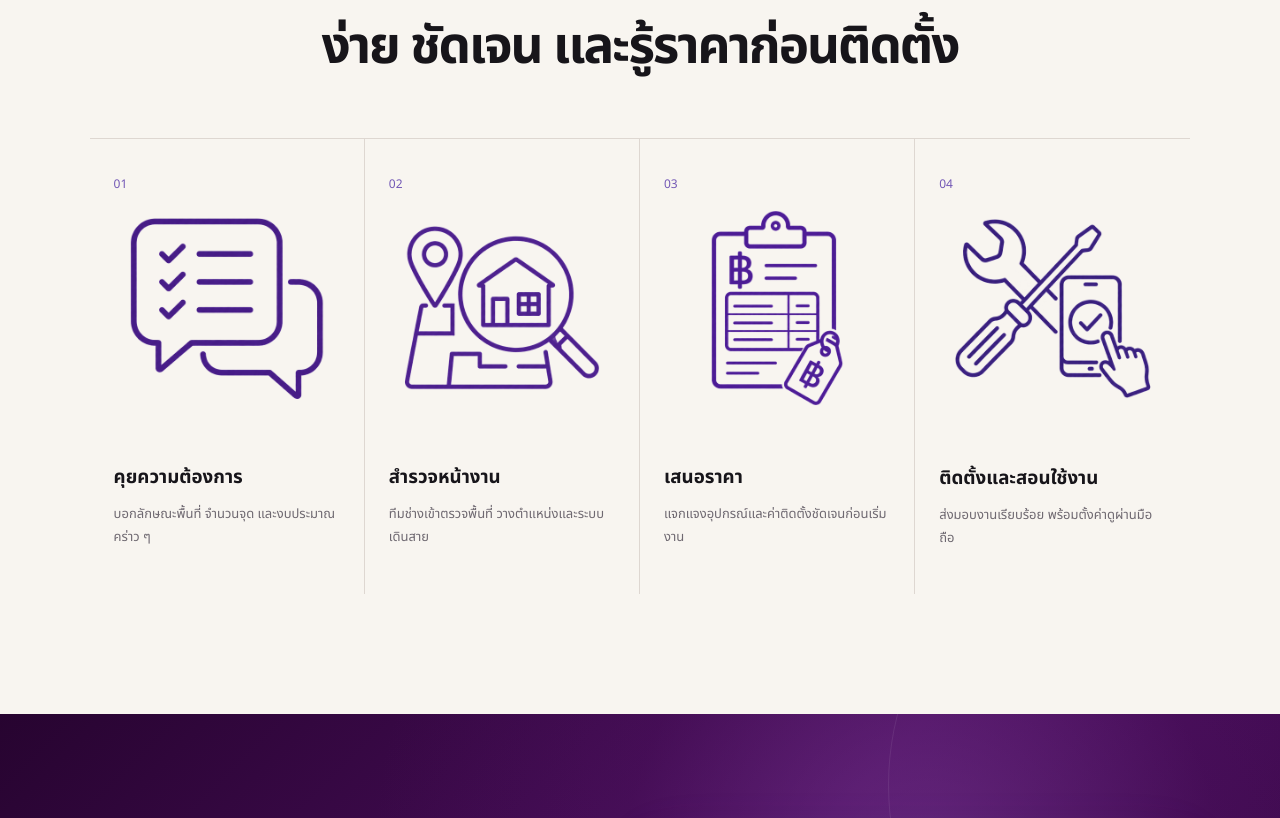
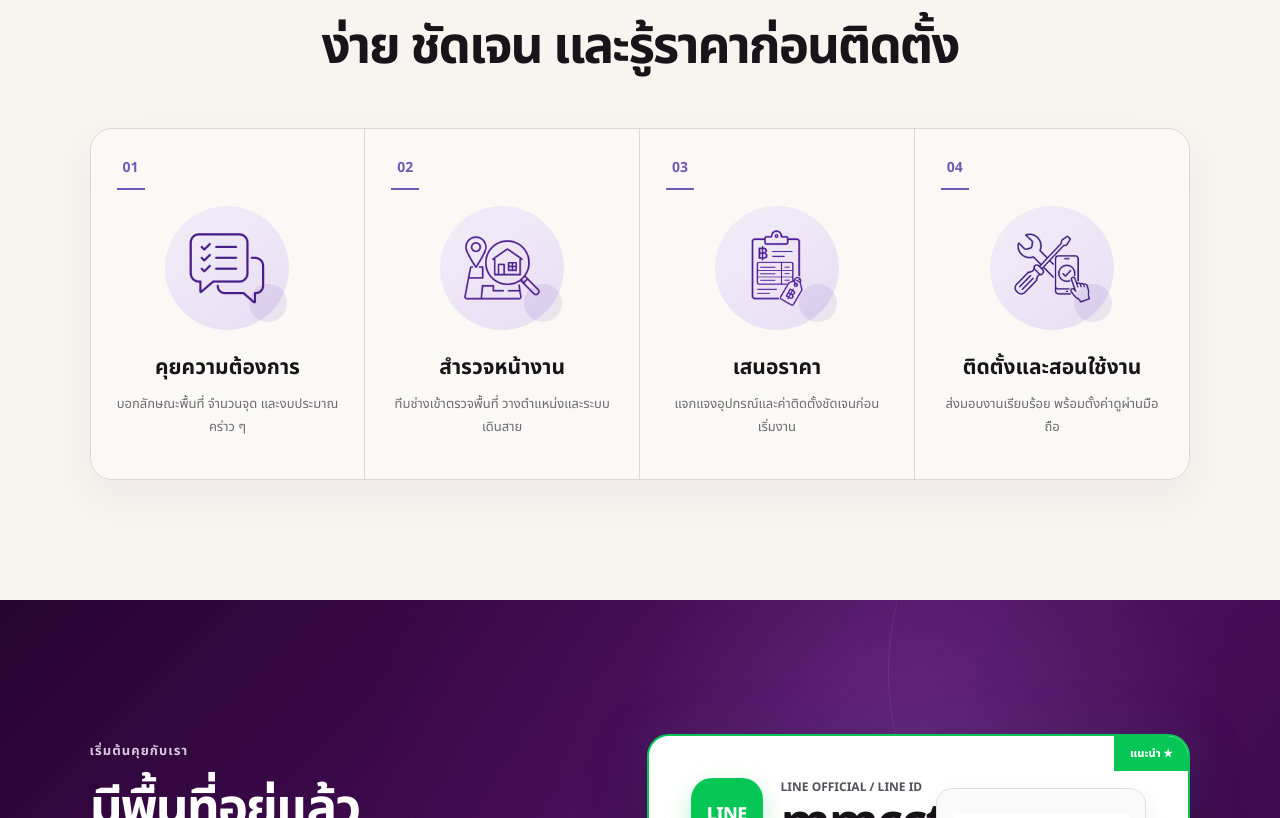
Before and after one commit to momomaggi/mmcctv-website, a React (Vite) app: page / in a window 1280 px wide. Shown: the part 4620-5438 px from the top of the page. Built offline with nearby package versions, Linux system fonts and the light colour scheme.

Commit message:
Update styles.css

```diff
--- a/src/styles.css
+++ b/src/styles.css
@@ -760,33 +760,97 @@ p {
 .process {
   text-align: center;
 }
+
 .process h2 {
-  margin: 20px auto 60px;
+  margin: 20px auto 50px;
 }
+
 .steps {
   display: grid;
   grid-template-columns: repeat(4, 1fr);
-  text-align: left;
-  border-top: 1px solid var(--line);
+  overflow: hidden;
+  border: 1px solid var(--line);
+  border-radius: 22px;
+  background: rgba(255, 255, 255, 0.35);
+  box-shadow: 0 18px 45px rgba(59, 10, 74, 0.06);
 }
+
 .steps article {
-  padding: 32px 24px;
+  display: flex;
+  align-items: center;
+  flex-direction: column;
+  min-height: 350px;
+  padding: 28px 26px 34px;
   border-right: 1px solid var(--line);
+  text-align: center;
 }
+
 .steps article:last-child {
-  border: 0;
+  border-right: 0;
 }
-.steps span {
+
+.step-number {
+  align-self: flex-start;
   color: var(--violet);
-  font-size: 12px;
+  font-size: 14px;
+  font-weight: 700;
 }
+
+.step-number::after {
+  content: "";
+  display: block;
+  width: 28px;
+  height: 2px;
+  margin-top: 10px;
+  background: var(--violet);
+}
+
+.step-icon {
+  position: relative;
+  display: grid;
+  place-items: center;
+  width: 124px;
+  height: 124px;
+  margin: 16px auto 22px;
+  border-radius: 50%;
+  background: linear-gradient(
+    145deg,
+    #f2edf8 0%,
+    #e8def3 100%
+  );
+}
+
+.step-icon::after {
+  content: "";
+  position: absolute;
+  right: 2px;
+  bottom: 8px;
+  width: 38px;
+  height: 38px;
+  border-radius: 50%;
+  background: rgba(114, 87, 181, 0.13);
+}
+
+.step-icon img {
+  position: relative;
+  z-index: 1;
+  width: 88px;
+  height: 88px;
+  object-fit: contain;
+}
+
 .steps h3 {
-  margin: 42px 0 12px;
+  margin: 0 0 10px;
+  color: var(--ink);
+  font-size: 21px;
 }
+
 .steps p {
+  max-width: 250px;
+  margin: 0;
+  color: var(--muted);
   font-size: 13px;
-  color: var(--muted);
-  line-height: 1.7;
+  line-height: 1.75;
 }
 .line-card {
   position: relative;
@@ -1153,6 +1217,31 @@ footer > small {
     border-bottom: 1px solid var(--line);
     min-height: auto;
   }
+  .steps {
+  border-radius: 18px;
+}
+
+.steps article {
+  min-height: auto;
+  padding: 30px 20px 34px;
+  border-right: 0;
+  border-bottom: 1px solid var(--line);
+}
+
+.steps article:last-child {
+  border-bottom: 0;
+}
+
+.step-icon {
+  width: 112px;
+  height: 112px;
+  margin-top: 18px;
+}
+
+.step-icon img {
+  width: 80px;
+  height: 80px;
+}
   .service-grid h3 {
     margin-top: 24px;
   }
```
